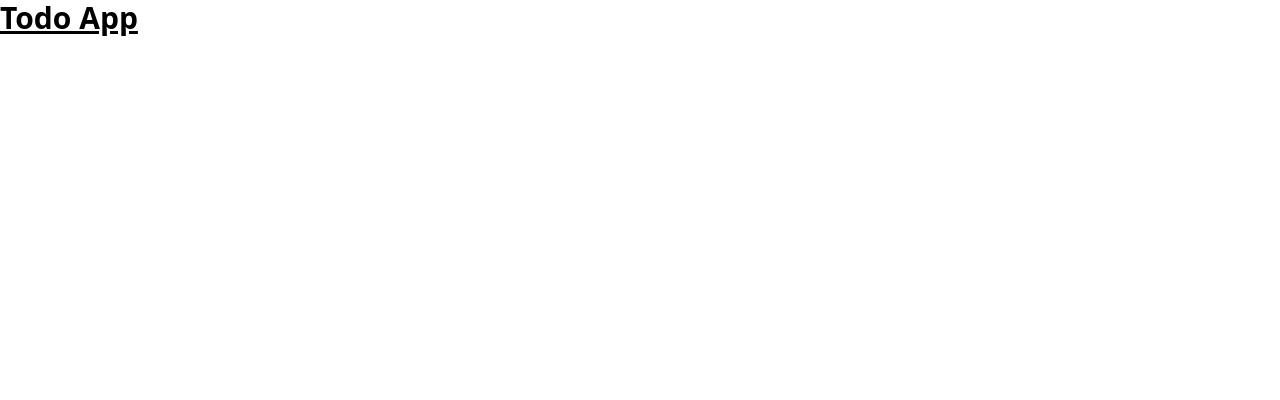
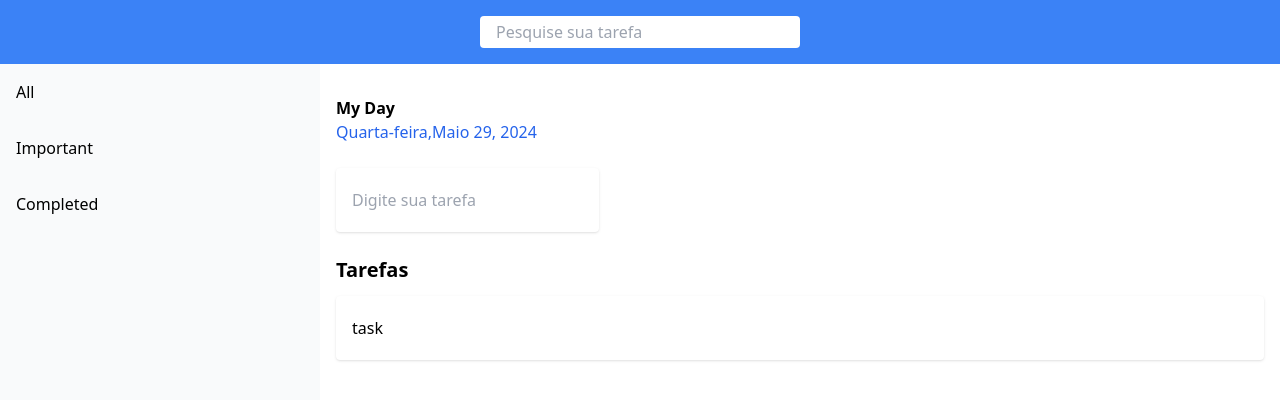
Before and after one commit to gfrabelo/todo-app, an Angular app: page / in a window 1280 px wide. Shown: the top 400 px of the page. Built offline with nearby package versions, Linux system fonts and the light colour scheme.

Commit message:
feat: adiciona estrutura Html

```diff
--- /dev/null
+++ b/db.json
@@ -0,0 +1,8 @@
+{
+    "tasks":[
+        {
+            "id": 1,
+            "title": "learning angular"
+        }
+    ]
+}
--- a/package.json
+++ b/package.json
@@ -18,6 +18,7 @@
     "@angular/platform-browser": "^17.3.0",
     "@angular/platform-browser-dynamic": "^17.3.0",
     "@angular/router": "^17.3.0",
+    "json-server": "^1.0.0-beta.0",
     "rxjs": "~7.8.0",
     "tslib": "^2.3.0",
     "zone.js": "~0.14.3"
--- a/src/app/app.component.html
+++ b/src/app/app.component.html
@@ -1 +1,24 @@
-<h1 class="text-3xl font-bold underline">Todo App</h1>
+<header class="bg-blue-500 h-16 flex justify-center items-center" >
+    <input type="text" class="h-8 p-4 rounded w-80" placeholder="Pesquise sua tarefa">
+</header>
+<aside class="fixed top-16 w-80 bg-gray-50 h-screen">
+    <ul>
+        <li class="p-4">All</li>
+        <li class="p-4">Important</li>
+        <li class="p-4">Completed</li>
+    </ul>
+</aside>
+<main class="bg-slate-150 ml-80 h-screen py-8 px-4">
+    <h2 class="font-bold text-ml">My Day</h2>
+    <div class="text-blue-600">
+        <span>Quarta-feira</span>,<span>Maio 29, 2024</span>
+    </div>
+
+    <div class="flex mt-6">
+        <input type="text" class="w-200 h-16 px-4 py-2 rounded shadow" placeholder="Digite sua tarefa">
+    </div>
+    <div class="flex flex-col mt-6">
+        <h2 class="font-bold text-xl mb-3">Tarefas</h2>
+        <p class="bg-white w-100 h-16 px-4 rounded shadow flex items-center">task</p>
+    </div>
+</main>
```
Also changed, not shown: 1 other file (tests, documents, lock files or other folders).
